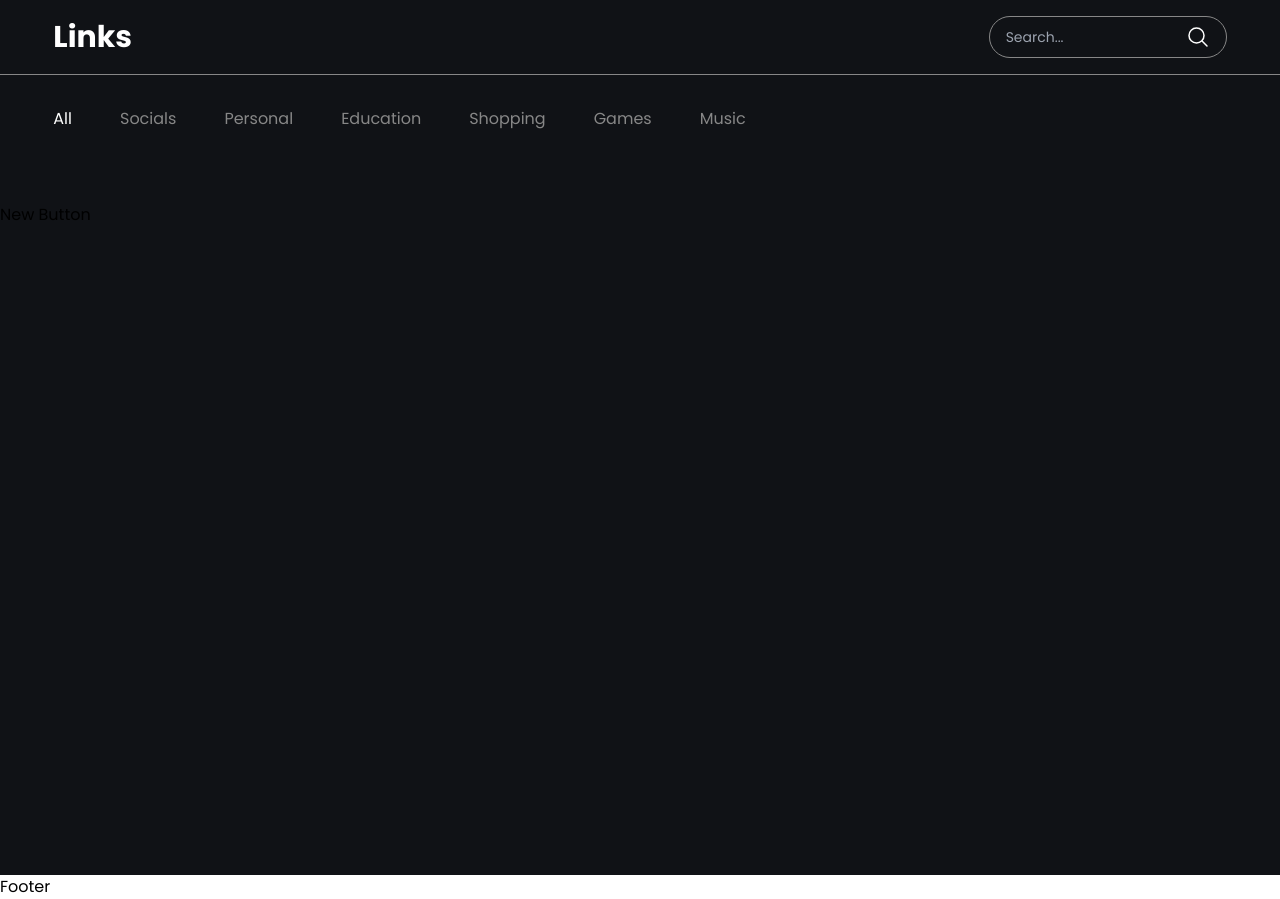
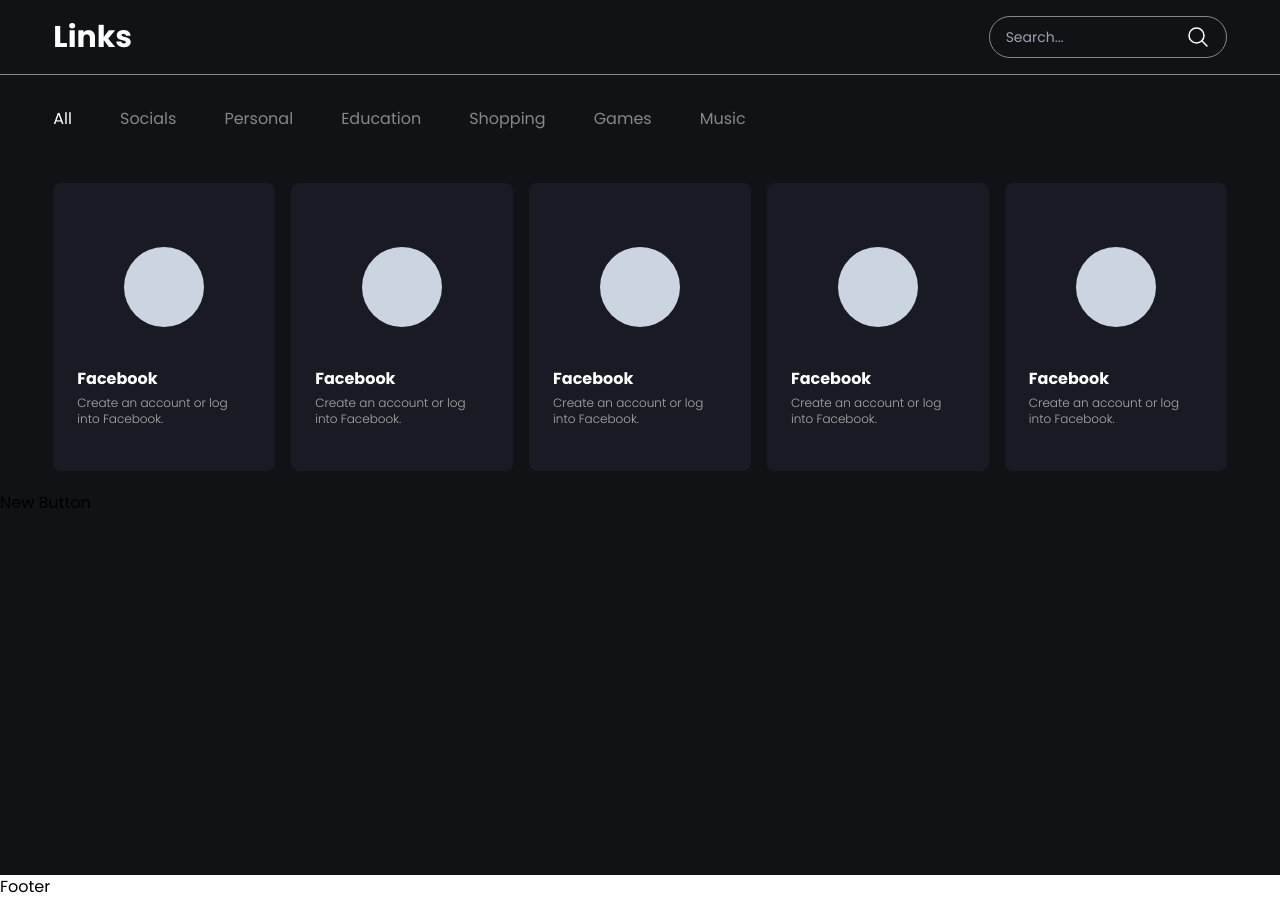
Before and after one commit to Janjanny/link-app-react, a React (Vite) app: page / in a window 1280 px wide. Built offline with nearby package versions, Linux system fonts and the light colour scheme.

Commit message:
style card

```diff
--- a/src/components/Bookmarks.jsx
+++ b/src/components/Bookmarks.jsx
@@ -3,7 +3,7 @@
 
 const Bookmarks = () => {
   return (
-    <div className='w-11/12 mx-auto my-5 grid grid-cols-5 gap-7'>
+    <div className='w-11/12 mx-auto my-5 grid grid-cols-2 md:grid-cols-3 lg:grid-cols-5 col-auto gap-4'>
       <Card/>
       <Card/>
       <Card/>
--- a/src/components/Card.jsx
+++ b/src/components/Card.jsx
@@ -6,7 +6,7 @@
         {
             name: 'Facebook',
             link: 'https://www.facebook.com/',
-            desc: 'Create an account or log into Facebook. Connect with friends, family and other people you know.'},
+            desc: 'Create an account or log into Facebook. '},
 
         {
             name: 'Youtube',
@@ -21,8 +21,12 @@
     ]
 
   return (
-    <div className=' bg-black-card w-full h-full'>
-        <div className="link-icon"></div>
+    <div className=' bg-black-card w-full text-white h-[18rem] p-6 rounded-lg overflow-hidden'>
+        <div className="link-icon min-h-[10rem] flex justify-center items-center"><div className=" bg-slate-300 h-[5rem] w-[5rem] rounded-full"></div></div>
+        <div className="link-text">
+            <h1 className=' font-bold'>{links[0].name}</h1>
+            <p className=' text-xs font-light text-gray-hover mt-1'>{links[0].desc}</p>
+        </div>
     </div>
   )
 }
```
